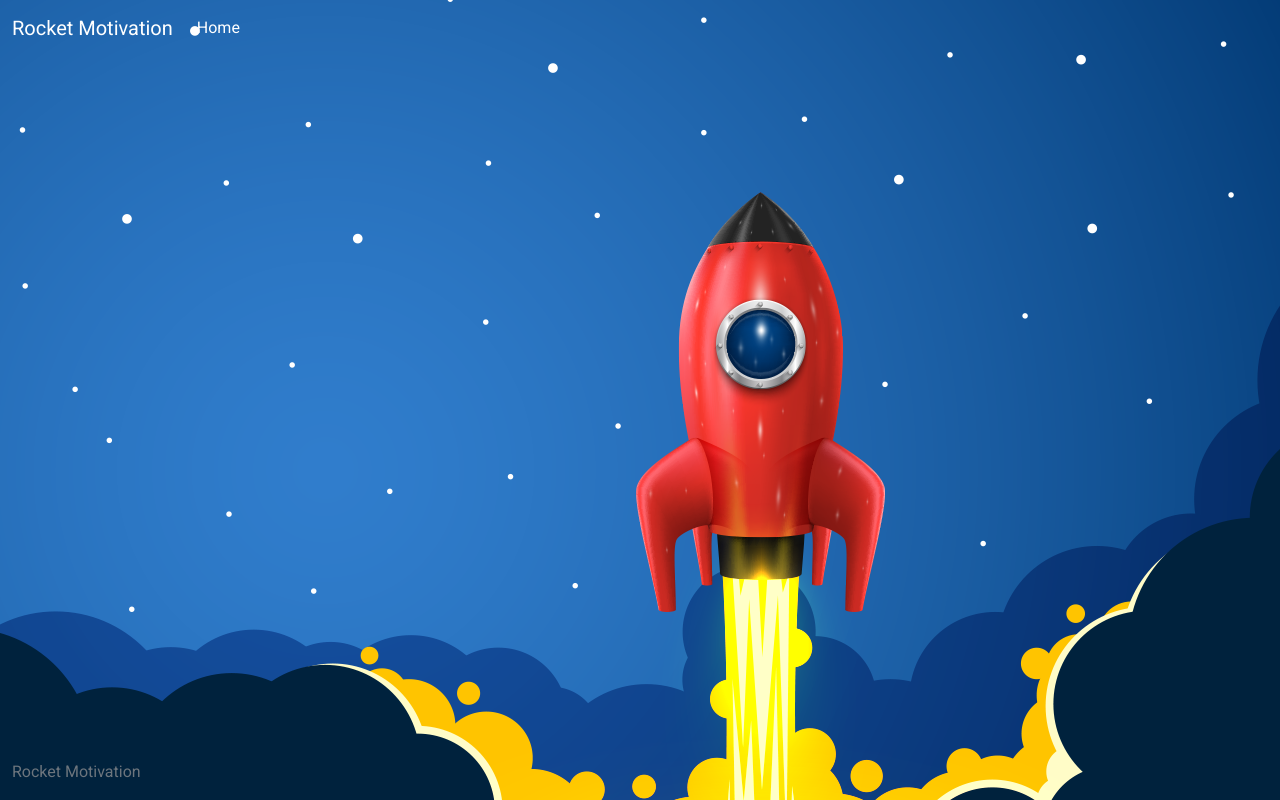
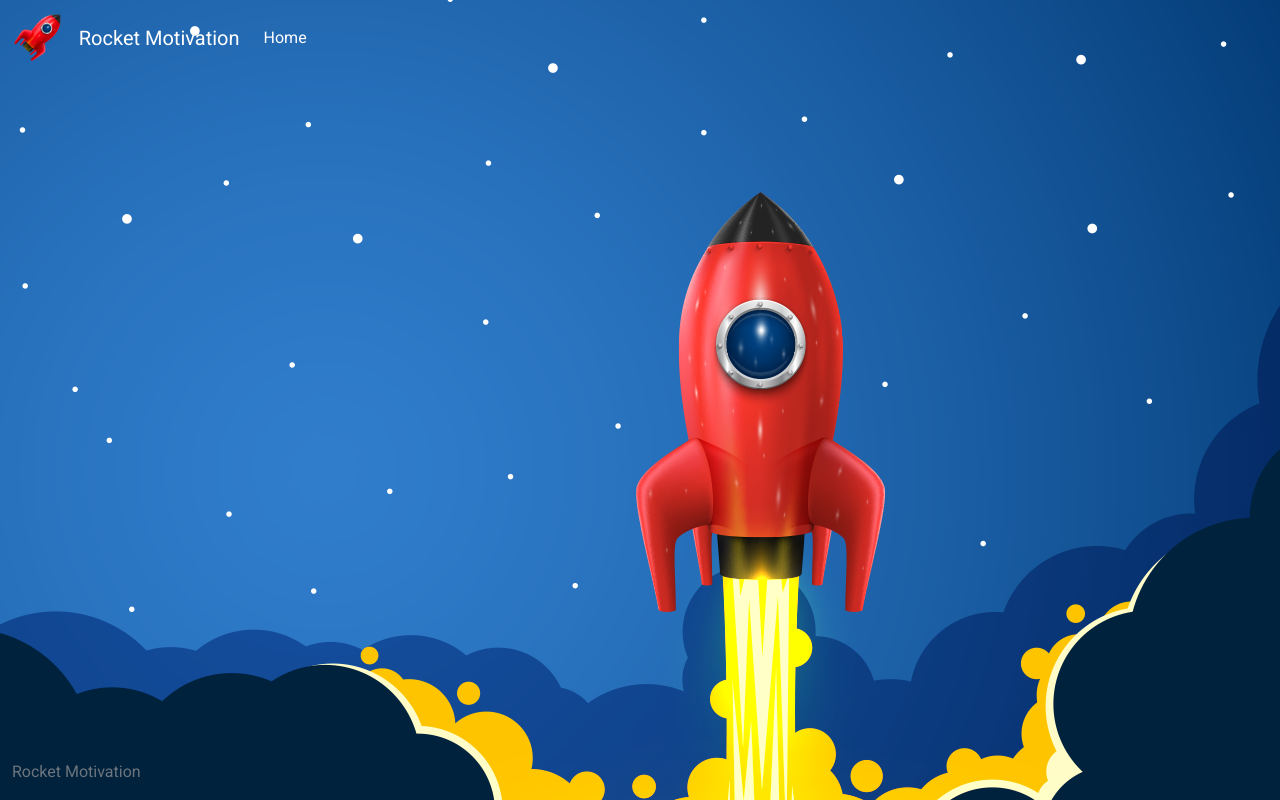
Before and after one commit to jedmorris/LandingPageQuiz, a plain HTML site: page index.html in a window 1280 px wide. Drawn offline with nearby package versions, Linux system fonts and the light colour scheme.

Commit message:
added rocket logo to navbar

```diff
--- a/index.html
+++ b/index.html
@@ -25,8 +25,12 @@
 
 <body>
     <!--Nav Bar-->
-    <nav class="navbar navbar-expand-md fixed-top navbar-dark bg-transparent">
+    <nav class="navbar navbar-expand-md fixed-top navbar-dark bg-transparent" id="mainNav">
         <div class="container-fluid">
+            <a href="#" class="navbar-brand">
+               <img src="/img/RocketLogo.png" height="50" alt="rocket logo">
+            </a>
+
             <a class="navbar-brand" href="#">Rocket Motivation</a>
             <button class="navbar-toggler" type="button" data-bs-toggle="collapse" data-bs-target="#navbarCollapse"
                 aria-controls="navbarCollapse" aria-expanded="false" aria-label="Toggle navigation">
```
